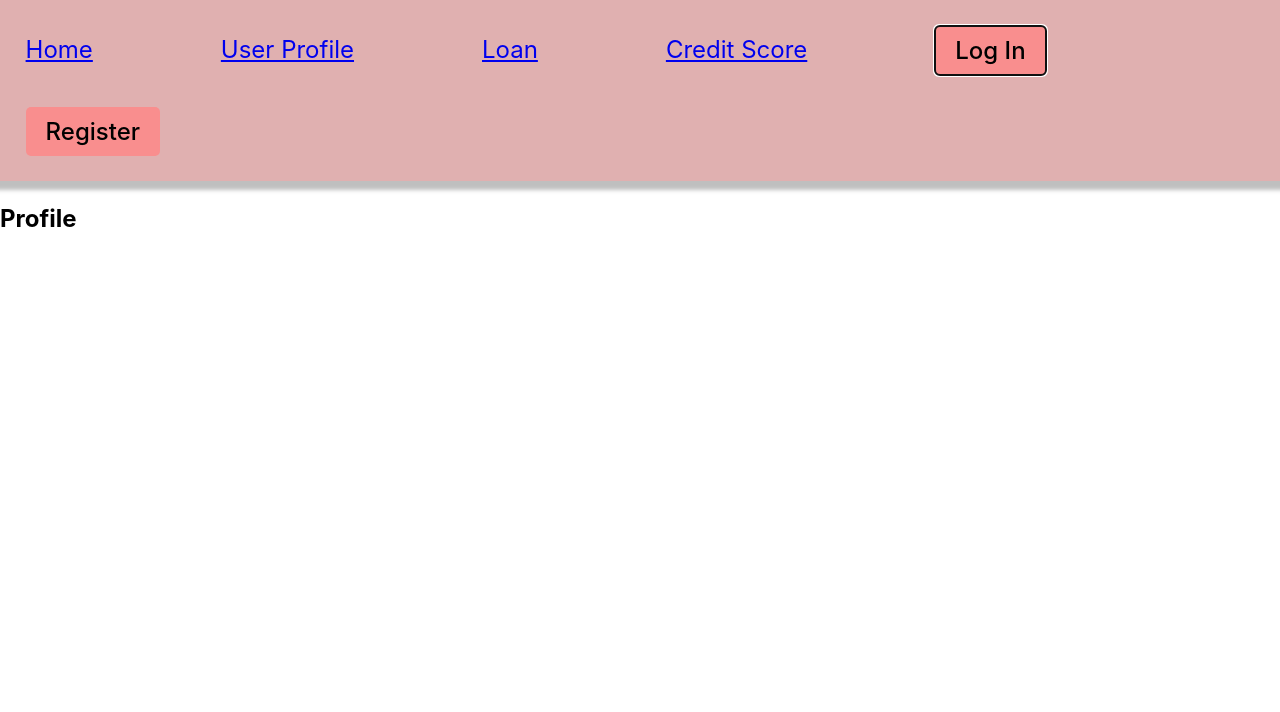
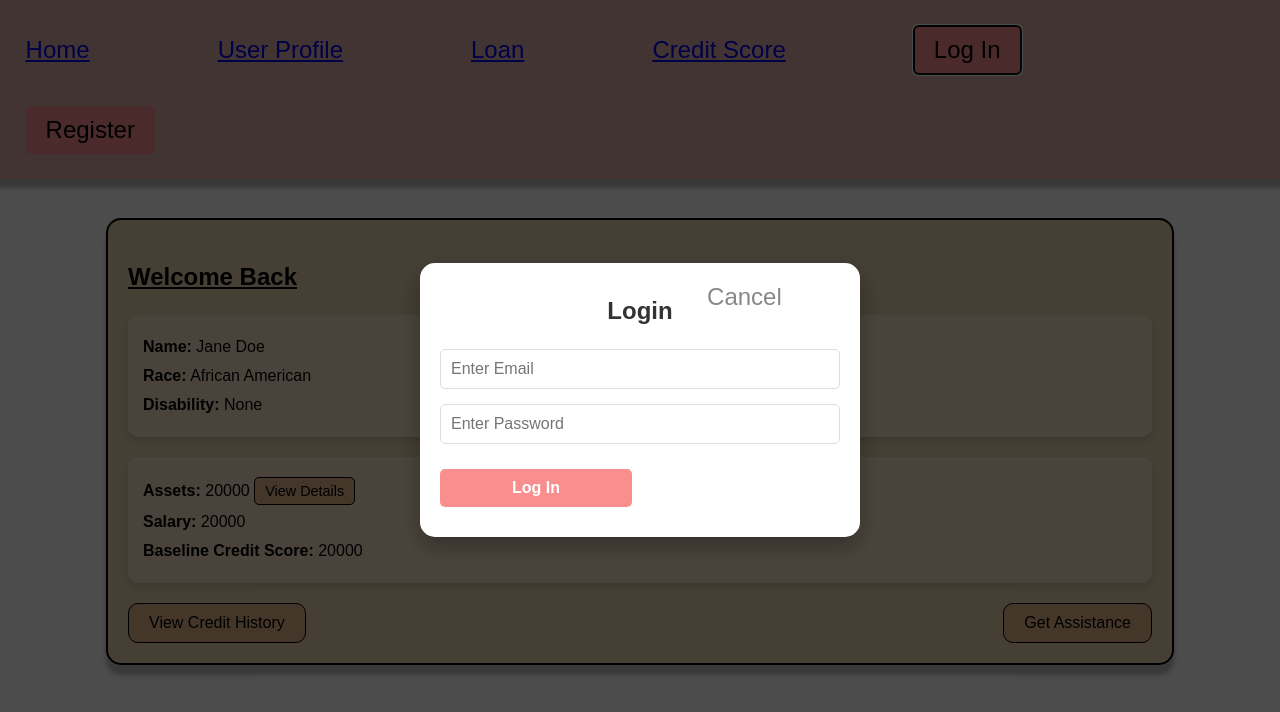
Before and after one commit to Omar1Ramadan/Deltahacks11, a React (Vite) app in the folder frontend/loan-ranger/: page /userprofile in a window 1280 px wide. Both pictures are taken after a click on the button "Log In". Shown: the top 712 px of the page. Built offline with nearby package versions, Linux system fonts and the light colour scheme; what cohere-ai would draw is missing.

Commit message:
added popups

```diff
--- a/frontend/loan-ranger/src/App.jsx
+++ b/frontend/loan-ranger/src/App.jsx
@@ -7,18 +7,23 @@ import Profile from "./components/Profile";
 import Loan from "./components/Loan";
 import CreditScore from "./components/CreditScore";
 import RegisterPopup from "./components/RegisterPopup";
+import LoginPopup from "./components/LoginPopup";
 
 function App() {
   const [showRegisterPopup, setShowRegisterPopup] = useState(false)
+  const [showLoginPopup, setShowLoginPopup] = useState(false)
 
   const toggleRegisterPopup = () => {
     setShowRegisterPopup(!showRegisterPopup)
   }
 
+  const toggleLoginPopup = () => {
+    setShowLoginPopup(!showLoginPopup);
+  }
 
   return (
   <Router>
-    <Header toggleRegisterPopup={toggleRegisterPopup}/>
+    <Header toggleRegisterPopup={toggleRegisterPopup} toggleLoginPopup={toggleLoginPopup}/>
     <Routes>
       <Route path="/" element={<Home />} />
       <Route path="/userprofile" element={<Profile />} />
@@ -26,6 +31,7 @@ function App() {
       <Route path="/creditscore" element={<CreditScore />} />
     </Routes>
     {showRegisterPopup && <RegisterPopup togglePopup={toggleRegisterPopup} />}
+    {showLoginPopup && <LoginPopup togglePopup={toggleLoginPopup} />}
   </Router>
   )
 }
--- a/frontend/loan-ranger/src/components/Header.jsx
+++ b/frontend/loan-ranger/src/components/Header.jsx
@@ -1,18 +1,19 @@
 import { Link } from "react-router-dom"
 import '../stylesheets/Header.css'
 
-function Header({ toggleRegisterPopup }) {
+function Header({ toggleRegisterPopup, toggleLoginPopup }) {
 
     return (
         <header className="Header">
             <nav className="nav">
                 <ul className="links">
-                    <li><Link to="/home">Home</Link></li>
+                    <li><Link to="/">Home</Link></li>
                     <li><Link to="/userprofile">User Profile</Link></li>
                     <li><Link to="/loan">Loan</Link></li>
                     <li><Link to="/creditscore">Credit Score</Link></li>
-                    <li><button>Log In</button></li>
+                    <li><button onClick={toggleLoginPopup}>Log In</button></li>
                     <li><button onClick={toggleRegisterPopup}>Register</button></li>
+
                 </ul>
             </nav>
         </header>
--- a/frontend/loan-ranger/src/components/Home.jsx
+++ b/frontend/loan-ranger/src/components/Home.jsx
@@ -1,8 +1,18 @@
+import "../stylesheets/Home.css"
+
 function Home() {
 
     return (
         <>
-        <h1>Test</h1>
+        <div className="home-container">
+            <div className="home-banner">
+            <h1 className="home-title">Loan Ranger</h1>
+            <hr className="home-underline" />
+            <p className="home-subtitle">
+                Personalized credit checks and loan estimations without bias.
+            </p>
+            </div>
+        </div>
         </>
     )
 }
--- /dev/null
+++ b/frontend/loan-ranger/src/components/LoginPopup.jsx
@@ -0,0 +1,19 @@
+import "../stylesheets/RegisterPopup.css";
+
+function LoginPopup({ togglePopup }) {
+    return (
+      <div className="popup-overlay">
+        <div className="popup">
+          <h2>Login</h2>
+          <input type="email" name="email" placeholder="Enter Email" required />
+          <input type="password" name="password" placeholder="Enter Password" required />
+          <button type="submit">Log In</button>
+          <button className="close-popup" onClick={togglePopup}>
+            Cancel
+          </button>
+        </div>
+      </div>
+    );
+  }
+
+  export default LoginPopup;
--- a/frontend/loan-ranger/src/components/Profile.jsx
+++ b/frontend/loan-ranger/src/components/Profile.jsx
@@ -1,9 +1,33 @@
+import "../stylesheets/Profile.css"
 function Profile() {
 
+    const userData = {
+        name: "Jane Doe",
+        race: "African American",
+        disability: "None",
+        assets: 20000,
+        salary: 20000,
+        baselineCreditScore: 20000,
+      };
+
     return(
-        <>
-        <h2>Profile</h2>
-        </>
+      <div className="profile-container">
+        <h2 className="profile-title">Welcome Back</h2>
+      <div className="profile-section">
+        <p><strong>Name:</strong> {userData.name}</p>
+        <p><strong>Race:</strong> {userData.race}</p>
+        <p><strong>Disability:</strong> {userData.disability}</p>
+      </div>
+      <div className="profile-section">
+        <p><strong>Assets:</strong> {userData.assets} <button className="details-button">View Details</button></p>
+        <p><strong>Salary:</strong> {userData.salary}</p>
+        <p><strong>Baseline Credit Score:</strong> {userData.baselineCreditScore}</p>
+      </div>
+      <div className="profile-actions">
+        <button className="profile-button">View Credit History</button>
+        <button className="profile-button">Get Assistance</button>
+      </div>
+    </div>
     )
 }
 
--- a/frontend/loan-ranger/src/components/RegisterPopup.jsx
+++ b/frontend/loan-ranger/src/components/RegisterPopup.jsx
@@ -19,7 +19,7 @@ function RegisterPopup({ togglePopup }) {
             <input type="text" name="ownedHomes" placeholder="Enter Number of Homes Owned" required />
             <input type="text" name="creditHistory" placeholder="Enter Credit History" required />
             <button type="submit">Register</button>
-            <button className="submit" onClick={togglePopup}>X</button>
+            <button className="submit" onClick={togglePopup}>Cancel</button>
 
         </div>
       </div>
--- /dev/null
+++ b/frontend/loan-ranger/src/stylesheets/Home.css
@@ -0,0 +1,54 @@
+
+html, body {
+    margin: 0;
+    padding: 0;
+    height: 100%;
+    font-family: Arial, sans-serif;
+  }
+
+
+  .home-container {
+    display: flex;
+    justify-content: center;
+    align-items: center;
+    height: calc(100vh - 60px);
+    padding-top: 60px;
+    background-color: #f9f9f9;
+    box-sizing: border-box;
+  }
+
+
+  .home-banner {
+    background-color: #d9a9a9;
+    border-radius: 15px;
+    padding: 50px;
+    width: 100%;
+    max-width: 90%;
+    text-align: center;
+    box-shadow: 0px 4px 15px rgba(0, 0, 0, 0.2);
+  }
+
+
+  .home-title {
+    font-size: 2.5rem;
+    font-weight: bold;
+    margin-bottom: 15px;
+    color: #000;
+    background-color: #d9a9a9;
+  }
+
+
+  .home-underline {
+    width: 100px;
+    margin: 0 auto;
+    border: none;
+    border-bottom: 3px solid #000;
+    margin-bottom: 20px;
+  }
+
+
+  .home-subtitle {
+    font-size: 1.2rem;
+    color: #333;
+    line-height: 1.8;
+  }
--- /dev/null
+++ b/frontend/loan-ranger/src/stylesheets/Profile.css
@@ -0,0 +1,65 @@
+.profile-container {
+    background: #E7D3AF;
+    border: 2px solid #000;
+    border-radius: 15px;
+    box-shadow: 0px 10px 4px 0px rgba(0, 0, 0, 0.25);
+    padding: 20px;
+    width: 400px;
+    margin: auto;
+    font-family: Arial, sans-serif;
+    text-align: left;
+    margin-top: 3%;
+    width: 80%;
+  }
+
+  .profile-title {
+    font-size: 1.5rem;
+    margin-bottom: 20px;
+    text-decoration: underline;
+  }
+
+  .profile-section {
+    background: #f7e2c6;
+    border-radius: 10px;
+    padding: 15px;
+    margin-bottom: 20px;
+    box-shadow: 0px 4px 6px rgba(0, 0, 0, 0.1);
+  }
+
+  .profile-section p {
+    margin: 5px 0;
+    font-size: 1rem;
+  }
+
+  .details-button {
+    background: #e7b58d;
+    border: 1px solid #000;
+    padding: 5px 10px;
+    border-radius: 5px;
+    font-size: 0.9rem;
+    cursor: pointer;
+  }
+
+  .details-button:hover {
+    background: #d59d75;
+  }
+
+  .profile-actions {
+    display: flex;
+    justify-content: space-between;
+  }
+
+  .profile-button {
+    background: #e7b58d;
+    border: 1px solid #000;
+    border-radius: 10px;
+    padding: 10px 20px;
+    font-size: 1rem;
+    cursor: pointer;
+    transition: all 0.3s;
+  }
+
+  .profile-button:hover {
+    background: #d59d75;
+    transform: translateY(-2px);
+  }
--- a/frontend/loan-ranger/src/stylesheets/RegisterPopup.css
+++ b/frontend/loan-ranger/src/stylesheets/RegisterPopup.css
@@ -13,19 +13,91 @@
 
 .popup {
   background: #fff;
-    padding: 20px;
-    border-radius: 10px;
-    box-shadow: 0 0 10px rgba(0, 0, 0, 0.25);
-    width: 300px;
+  padding: 30px 20px;
+  border-radius: 15px;
+  box-shadow: 0 10px 25px rgba(0, 0, 0, 0.3);
+  width: 400px;
   max-width: 90%;
+  position: relative;
+  font-family: Arial, sans-serif;
 }
 
-  .close-popup {
-    background: none;
+.popup h2 {
+  margin: 0 0 20px;
+  font-size: 1.5rem;
+  color: #333;
+  text-align: center;
+}
+
+.popup input,
+.popup select {
+  width: 100%;
+  padding: 10px;
+  margin-bottom: 15px;
+  border: 1px solid #ddd;
+  border-radius: 5px;
+  font-size: 1rem;
+  box-sizing: border-box;
+}
+
+.popup input:focus,
+.popup select:focus {
+  outline: none;
+  border-color: #f98e8e;
+  box-shadow: 0 0 5px rgba(249, 142, 142, 0.5);
+}
+
+.popup button {
+  display: inline-block;
+  width: 48%;
+  padding: 10px;
   border: none;
-    font-size: 1.5rem;
+  border-radius: 5px;
+  font-size: 1rem;
+  cursor: pointer;
+  transition: background-color 0.3s;
+}
+
+.popup button[type="submit"] {
+  background-color: #f98e8e;
+  color: white;
+  font-weight: bold;
+  margin-top: 10px;
+}
+
+.popup button[type="submit"]:hover {
+  background-color: #e67373;
+}
+
+.popup button.submit {
+  background-color: #ffcccc;
+  color: #333;
+  font-weight: bold;
+}
+
+.popup button.submit:hover {
+  background-color: #ffa8a8;
+}
+
+.popup button:focus {
+  outline: none;
+}
+
+.popup button + button {
+  margin-left: 4%;
+}
+
+.popup .close-popup {
   position: absolute;
   top: 10px;
   right: 10px;
+  background: transparent;
+  border: none;
+  font-size: 1.5rem;
+  color: #888;
   cursor: pointer;
 }
+
+.popup .close-popup:hover {
+  color: #f98e8e;
+}
```
Lines whose indentation alone changed are shown as unchanged.
